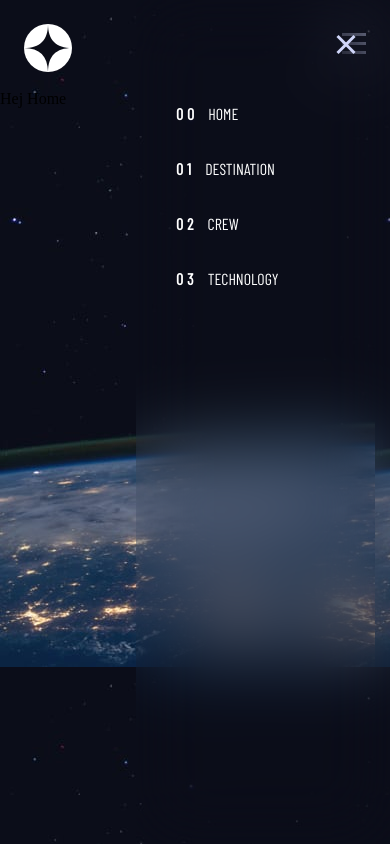
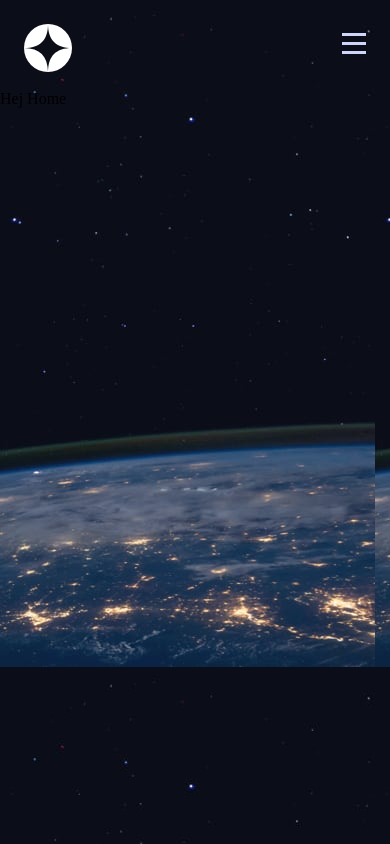
Before and after one commit to KamilKonopski/space-tourism-website-main, a React (Create React App) app: page / in a window 390 px wide. Built offline with nearby package versions, Linux system fonts and the light colour scheme; a web font is replaced by a local one.

Commit message:
add show and hide mobile menu feature

```diff
--- a/src/components/Header/Header.jsx
+++ b/src/components/Header/Header.jsx
@@ -1,4 +1,4 @@
-// import { useState } from 'react';
+import { useState } from 'react';
 
 import Menu from '../Menu/Menu';
 
@@ -7,7 +7,15 @@ import mobileMenu from '../../assets/shared/icon-hamburger.svg';
 import { Logo, MobileMenu, Wrapper } from './Header.styled';
 
 const Header = () => {
-    // const [isActive, setIsActive] = useState(false);
+    const [isVisible, setIsVisible] = useState(false);
+
+    const showMobileMenu = () => {
+        setIsVisible(true)
+    };
+
+    const hideMobileMenu = () => {
+        setIsVisible(false)
+    };
 
     return (
         <Wrapper>
@@ -15,10 +23,10 @@ const Header = () => {
                 <img src={logoImage} alt="star logo" />
             </Logo>
             <nav>
-                <MobileMenu>
+                <MobileMenu onClick={showMobileMenu}>
                     <img src={mobileMenu} alt="hamburger menu" />
                 </MobileMenu>
-                <Menu />
+                <Menu isVisible={isVisible} hideMobileMenu={hideMobileMenu} />
             </nav>
         </Wrapper>
 
--- a/src/components/Menu/Menu.jsx
+++ b/src/components/Menu/Menu.jsx
@@ -4,7 +4,7 @@ import { CloseMenu, LinkStyle, LinkWrapper, Wrapper } from "./Menu.styled";
 
 import closeMobileMenu from '../../assets/shared/icon-close.svg';
 
-const Menu = () => {
+const Menu = ({ isVisible, hideMobileMenu }) => {
     const links = [
         {
             name: 'home',
@@ -25,8 +25,8 @@ const Menu = () => {
     ]
 
     return (
-        <Wrapper>
-            <CloseMenu>
+        <Wrapper isVisible={isVisible}>
+            <CloseMenu onClick={hideMobileMenu}>
                 <img src={closeMobileMenu} alt="close mobile menu icon" />
             </CloseMenu>
             {links.map((link, index) => (
--- a/src/components/Menu/Menu.styled.js
+++ b/src/components/Menu/Menu.styled.js
@@ -9,12 +9,15 @@ export const Wrapper = styled.ul`
     list-style: none;
     position: absolute;
     right: 0;
+    transform: ${({isVisible}) => isVisible ? 'translateX(0)' : 'translateX(100%)'};
+    transition: transform 0.3s linear;
     top: 0;
     width: 254px;
     z-index: 1;
 `;
 
 export const CloseMenu = styled.div`
+    cursor: pointer;
     padding: 34px 0 45px 200px;
 `;
 
```
